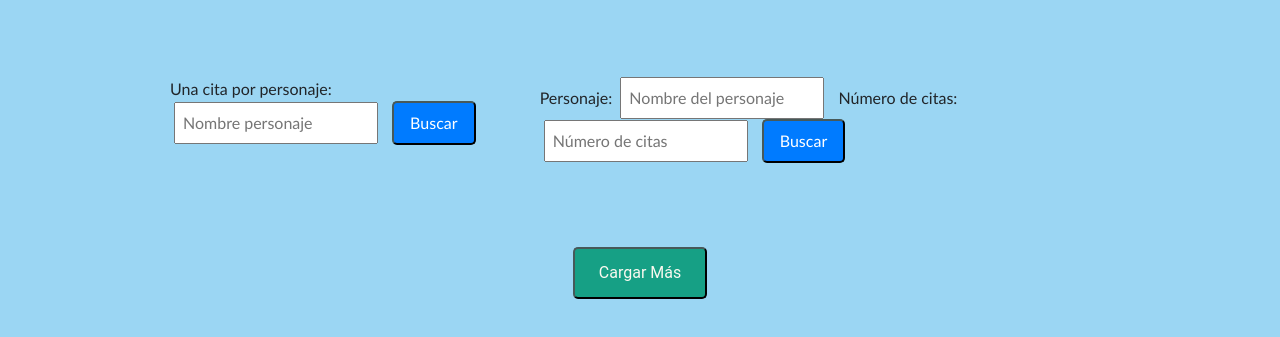
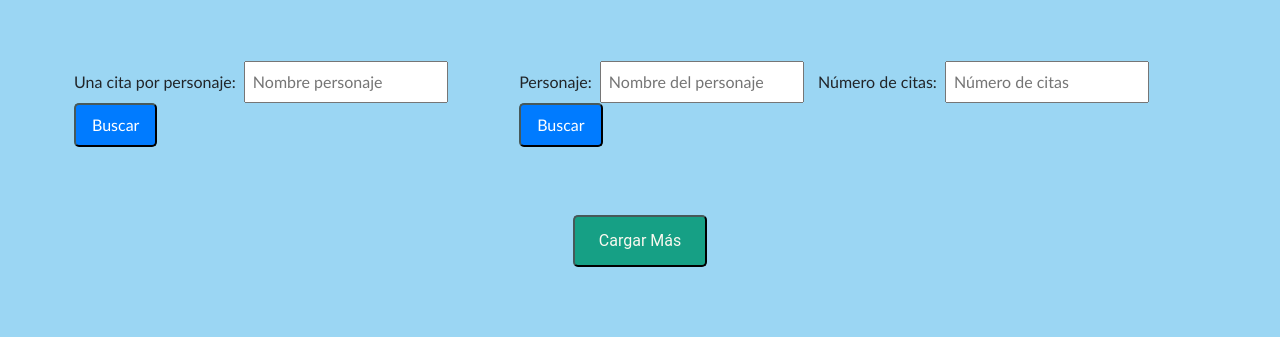
Before and after one commit to ValeRuizTo/simpsons-API, a plain HTML site: page index.html in a window 1280 px wide. Shown: the part 221-558 px from the top of the page. Drawn offline with nearby package versions, Linux system fonts and the light colour scheme; no server answers.

Commit message:
commit Ultimo

```diff
--- a/scripts.js
+++ b/scripts.js
@@ -179,4 +179,3 @@ document.addEventListener("DOMContentLoaded", async function() {
 
     });
 });
-// mensaje diciendo que el personaje no existe, verificaciones de numeros negativos
--- a/styles.css
+++ b/styles.css
@@ -89,7 +89,7 @@ body {
 
 
 .search-section {
-    margin :2rem 10rem;
+    margin :1rem 4rem;
     display:flex;
     flex-direction: row;
     justify-content: space-around;
```
